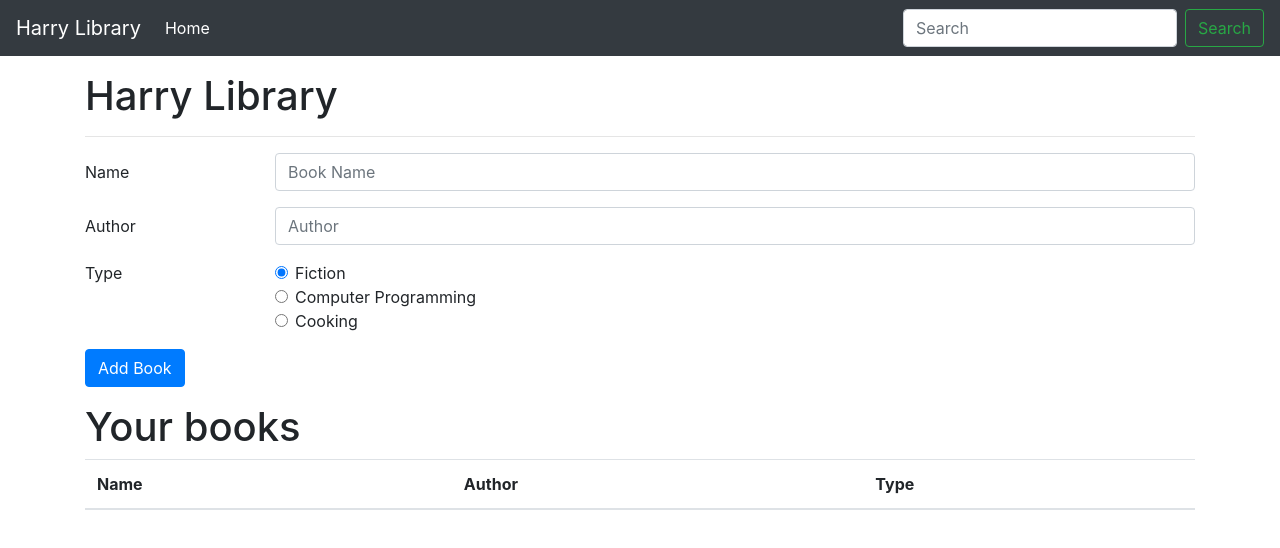
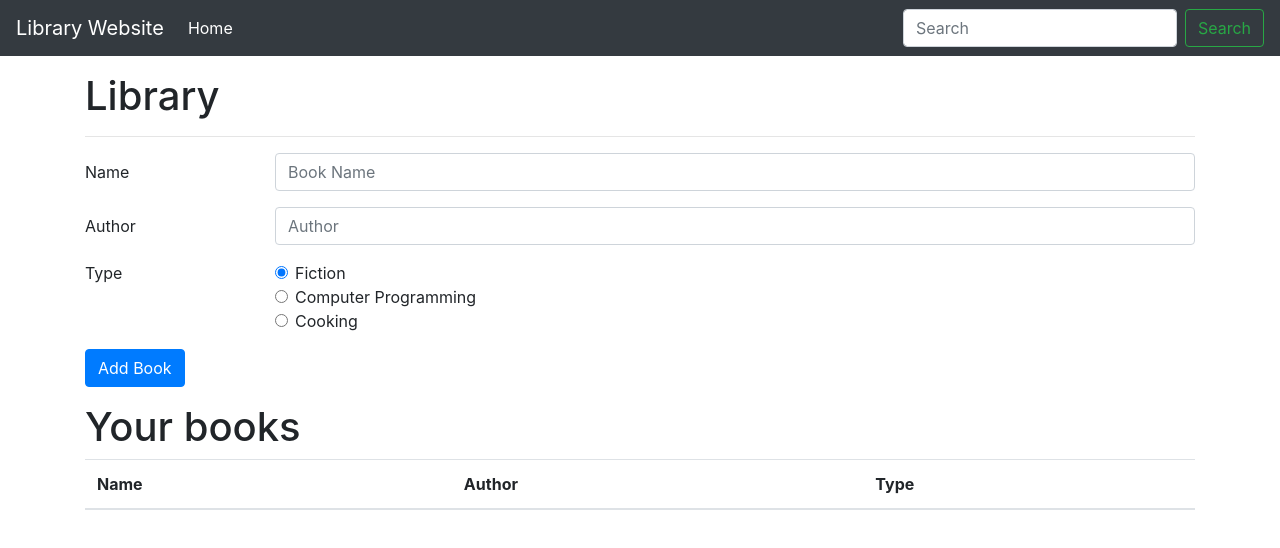
Before and after one commit to faizan72560/Library-Website, a plain HTML site: page index.html in a window 1280 px wide. Drawn offline with nearby package versions, Linux system fonts and the light colour scheme.

Commit message:
Initial commit

```diff
--- a/library.html
+++ b/index.html
@@ -15,7 +15,7 @@
 
 <body>
     <nav class="navbar navbar-expand-lg navbar-dark bg-dark">
-        <a class="navbar-brand" href="#">Harry Library</a>
+        <a class="navbar-brand" href="#"> Library Website</a>
         <button class="navbar-toggler" type="button" data-toggle="collapse" data-target="#navbarSupportedContent"
             aria-controls="navbarSupportedContent" aria-expanded="false" aria-label="Toggle navigation">
             <span class="navbar-toggler-icon"></span>
@@ -40,7 +40,7 @@
 
 
     <div class="container my-3">
-        <h1>Harry Library</h1>
+        <h1>Library</h1>
         <hr>
         <form id="libraryForm">
             <div class="form-group row">
```
